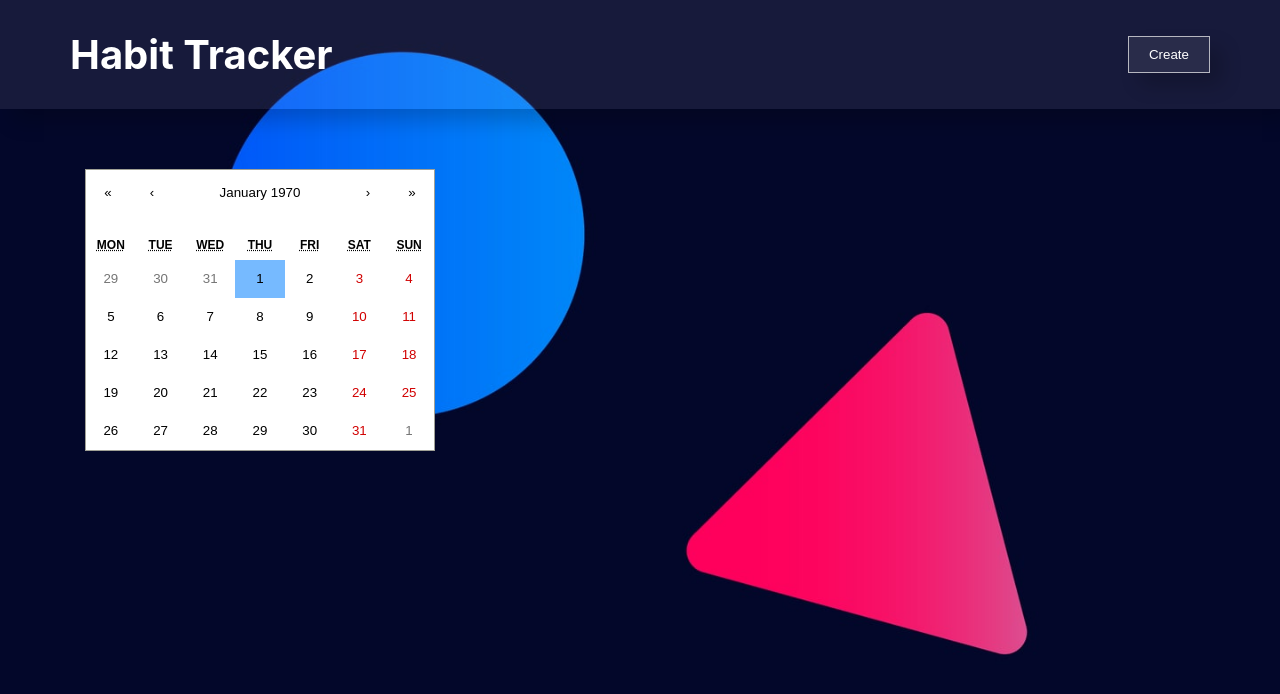
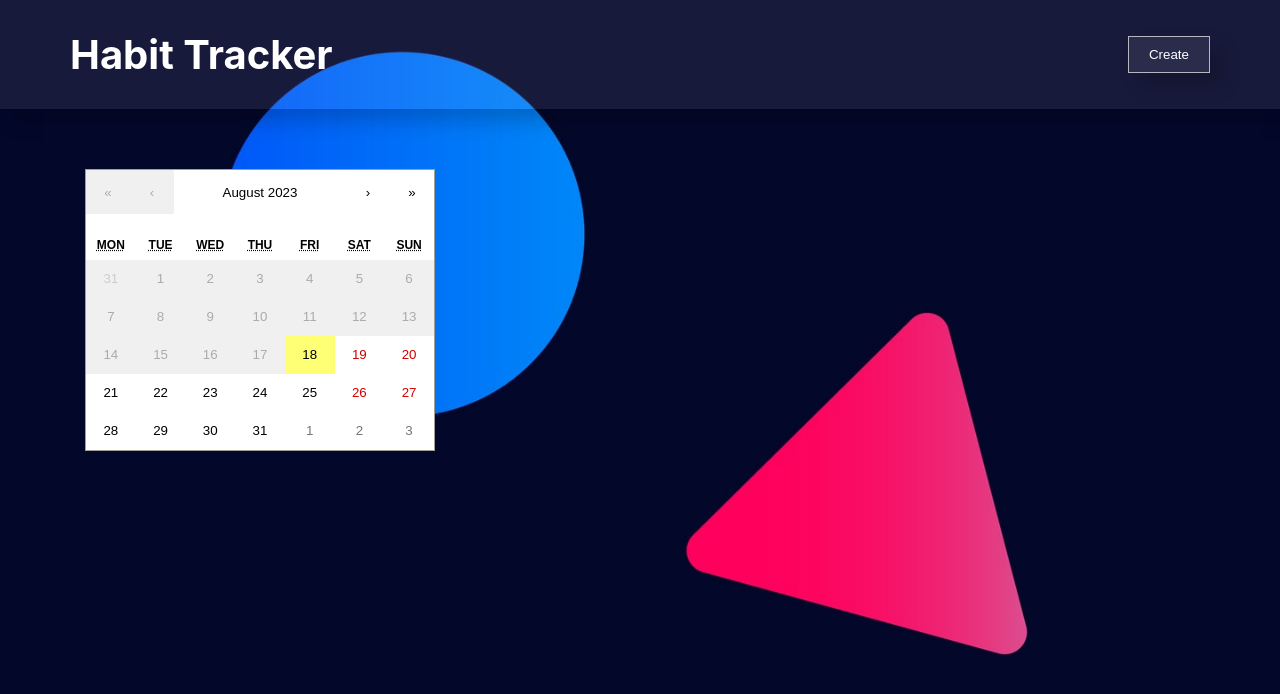
Before and after one commit to vinaykanth97/habit-counter, a Next.js app: page /habitdetail/1 in a window 1280 px wide. Shown: the top 694 px of the page. Built offline with nearby package versions, Linux system fonts and the light colour scheme.

Commit message:
added min max daterange

```diff
--- a/pages/habitdetail/[id].js
+++ b/pages/habitdetail/[id].js
@@ -18,19 +18,19 @@ export default function Page() {
     let dateMethod = requiredData[0]?.habitDate !== undefined ? requiredData[0]?.habitDate : false
     let goal = requiredData[0]?.habitUntil !== undefined ? requiredData[0]?.habitUntil : false
     let endAt = new Date(new Date(dateMethod).getTime() + (Math.abs(Math.floor(moment.duration(moment(dateMethod).diff(goal)).asDays())) * 24 * 60 * 60 * 1000))
-    console.log(dateMethod)
     let startFrom = new Date(dateMethod)
-
+    const dateRange = [moment(goal).format("DD-MM-YYYY")]
+    console.log(dateRange)
     return (
         <div className='container'>
             <div className="wrap-details">
                 {/* <CountDownWidget requiredData={requiredData[0]} endAt={endAt} startFrom={startFrom} habitItems={habitItems} /> */}
                 <Calendar
                     value={[startFrom, endAt > new Date() ? new Date() : endAt]}
+                    minDate={new Date()}
+                    maxDate={endAt}
                     tileClassName={({ date, view }) => {
-                        if (new Date() === endAt) {
-                            console.log('Yes')
-                        }
+
                     }}
                 />
             </div>
--- a/store/CreateStore.js
+++ b/store/CreateStore.js
@@ -18,7 +18,6 @@ export const useStore = create((set) => ({
             return ({
                 createFormData: {
                     ...state.createFormData,
-
                     [name]: value
                 }
             })
--- a/styles/globals.css
+++ b/styles/globals.css
@@ -230,3 +230,6 @@ main {
 .wrap-details .countup-widget{
   flex: 2;
 }
+/* .react-calendar .react-calendar__tile--now{
+  background: green;
+} */
```
